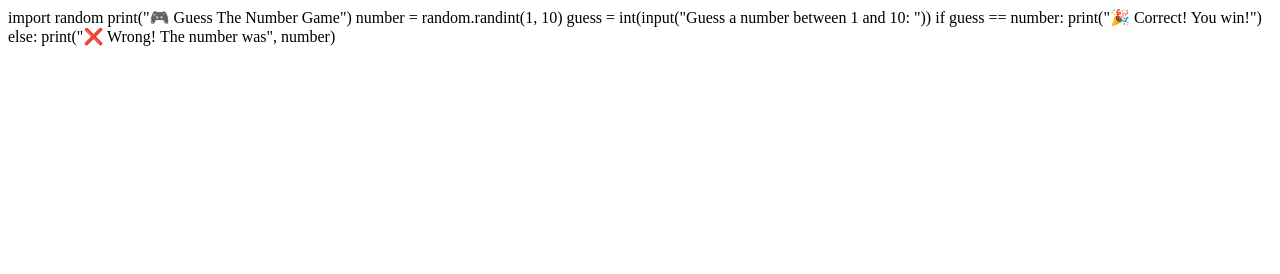
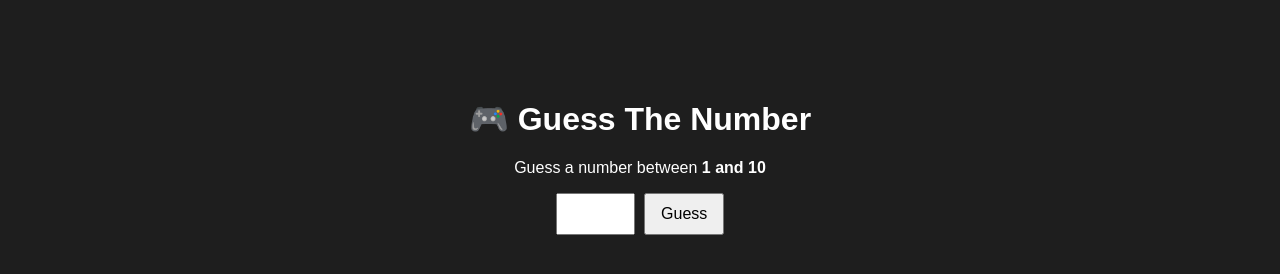
Before and after one commit to voidxlks/Trolls-And-Games, a plain HTML site: page games/guess_number.html in a window 1280 px wide. Drawn offline with Linux system fonts and the light colour scheme.

Commit message:
Update guess_number.html

```diff
--- a/games/guess_number.html
+++ b/games/guess_number.html
@@ -1,12 +1,68 @@
-import random
+<!DOCTYPE html>
+<html>
+<head>
+<title>Guess The Number</title>
 
-print("🎮 Guess The Number Game")
+<style>
+body {
+    font-family: Arial, sans-serif;
+    text-align: center;
+    background-color: #1e1e1e;
+    color: white;
+    margin-top: 100px;
+}
 
-number = random.randint(1, 10)
+input {
+    padding: 10px;
+    font-size: 16px;
+}
 
-guess = int(input("Guess a number between 1 and 10: "))
+button {
+    padding: 10px 15px;
+    font-size: 16px;
+    margin-left: 5px;
+    cursor: pointer;
+}
 
-if guess == number:
-    print("🎉 Correct! You win!")
-else:
-    print("❌ Wrong! The number was", number)
+#result {
+    margin-top: 20px;
+    font-size: 20px;
+}
+</style>
+</head>
+
+<body>
+
+<h1>🎮 Guess The Number</h1>
+<p>Guess a number between <b>1 and 10</b></p>
+
+<input id="guess" type="number" min="1" max="10">
+<button onclick="checkGuess()">Guess</button>
+
+<p id="result"></p>
+
+<script>
+let secretNumber = Math.floor(Math.random() * 10) + 1;
+
+function checkGuess() {
+
+    let guess = document.getElementById("guess").value;
+
+    if (guess == "") {
+        document.getElementById("result").innerText = "Enter a number!";
+        return;
+    }
+
+    if (guess == secretNumber) {
+        document.getElementById("result").innerText = "🎉 Correct! You guessed it!";
+    } else if (guess > secretNumber) {
+        document.getElementById("result").innerText = "Too high! Try again.";
+    } else {
+        document.getElementById("result").innerText = "Too low! Try again.";
+    }
+
+}
+</script>
+
+</body>
+</html>
```
